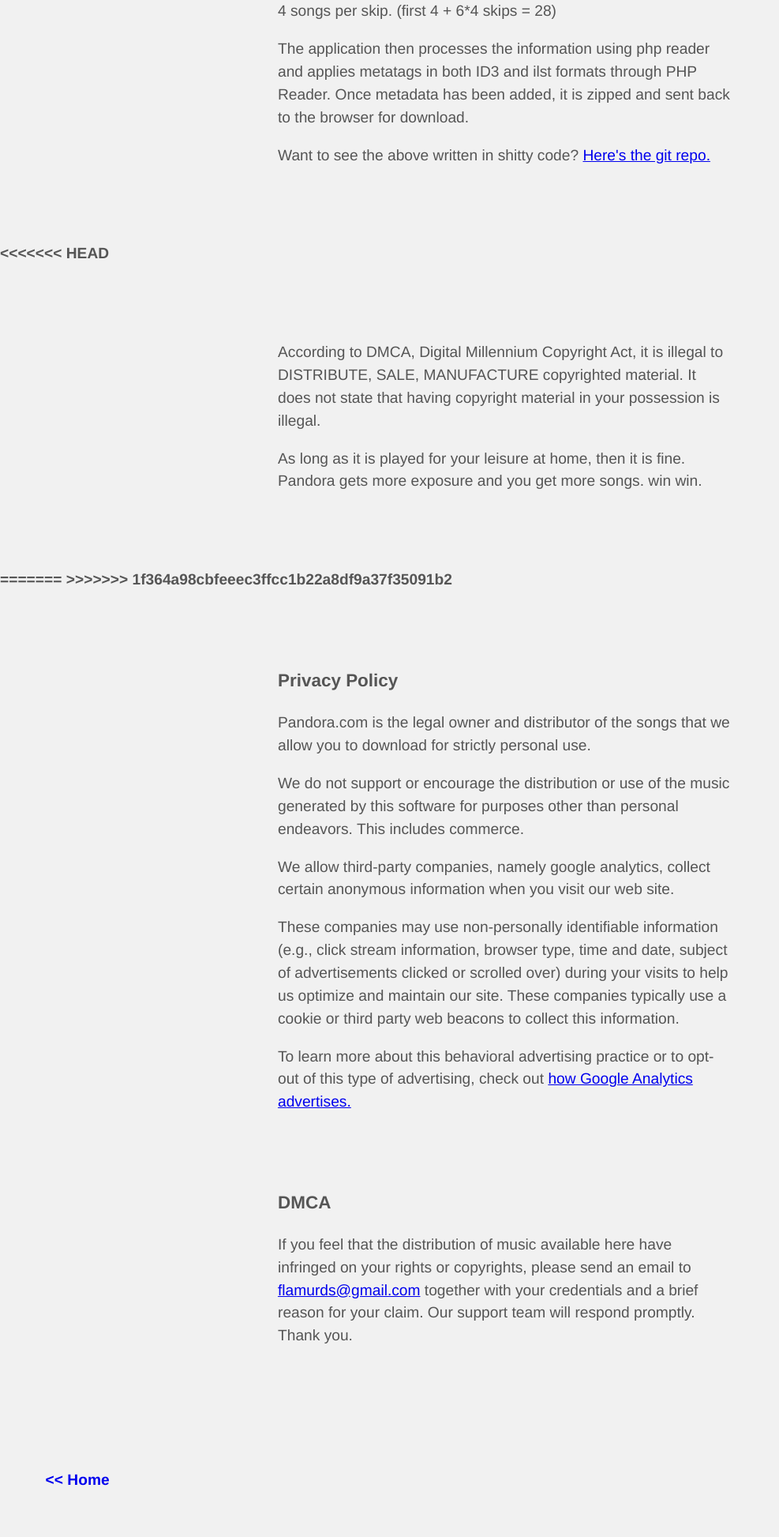
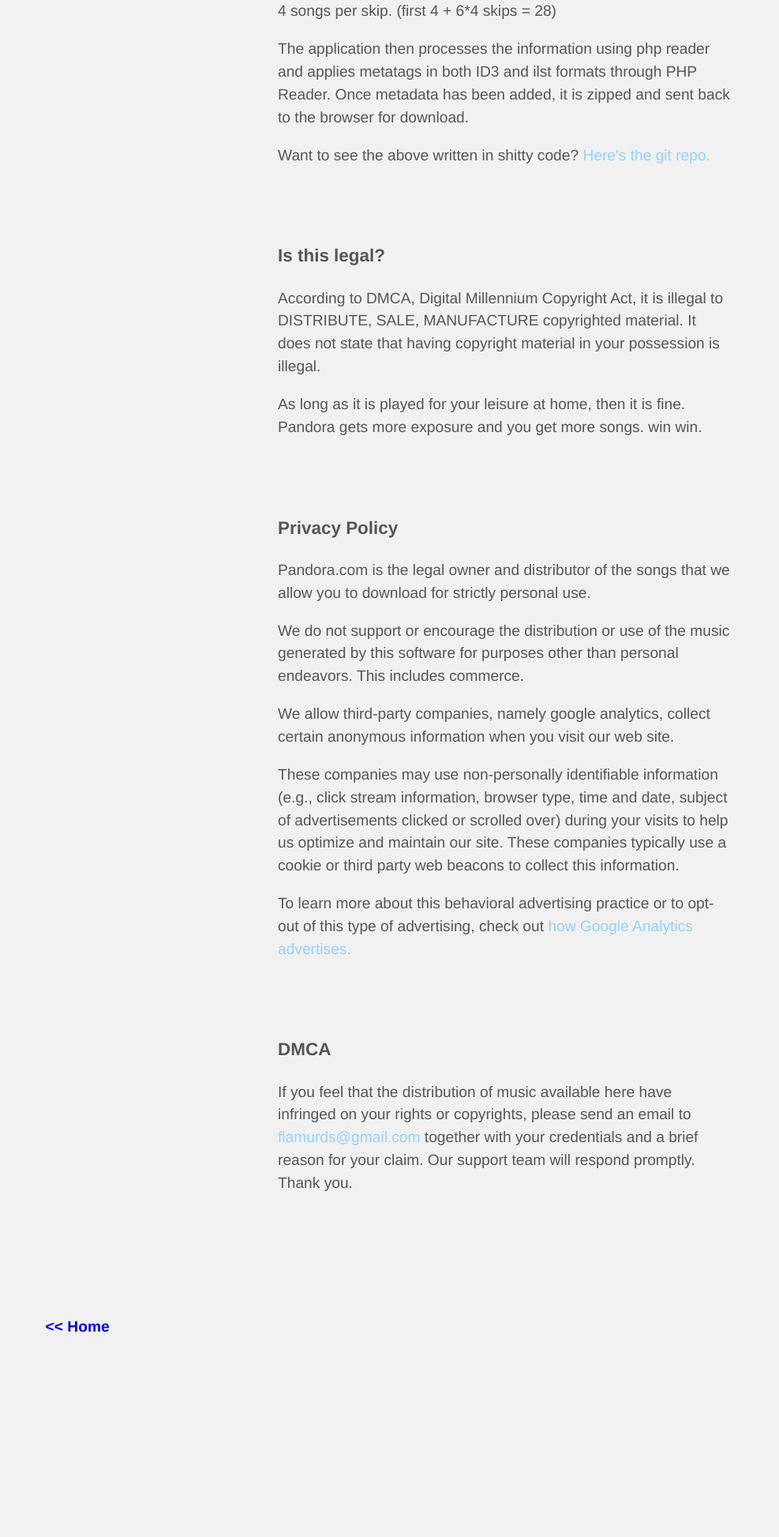
Before and after one commit to bearcott/Pandora-Zipper, a PHP site: page /Privacy.php in a window 1280 px wide. Shown: the part 411-2357 px from the top of the page at 79% size, without its empty margins (0-987 px from the left). After the commit the page ends 2098 px from the top, so only its background shows below. Run offline with PHP 8.4, Linux system fonts and the light colour scheme.

Commit message:
small style fix

```diff
--- a/Privacy.php
+++ b/Privacy.php
@@ -26,13 +26,11 @@
             has been added, it is zipped and sent back to the browser for download.</p>
             <p>Want to see the above written in shitty code? <a href="https://github.com/bGrubbs/Pandora-Zipper/">Here's the git repo.</a></p>
         </section>
-<<<<<<< HEAD
         <section id="legal">
+            <h1>Is this legal?</h1>
             <p>According to DMCA, Digital Millennium Copyright Act, it is illegal to DISTRIBUTE, SALE, MANUFACTURE copyrighted material. It does not state that having copyright material in your possession is illegal.<p>
             <p>As long as it is played for your leisure at home, then it is fine. Pandora gets more exposure and you get more songs. win win.<p>
         </section>
-=======
->>>>>>> 1f364a98cbfeeec3ffcc1b22a8df9a37f35091b2
         <section id="privacy">
             <h1>Privacy Policy</h1>
             <p>Pandora.com is the legal owner and distributor of the songs that we allow you to download for strictly personal use.</p>
--- a/index.php
+++ b/index.php
@@ -123,11 +123,8 @@ if (isset($_POST['logout'])) {
                 </li>
                 <li>
                     <b>100% free and legal.</b>
-<<<<<<< HEAD
                     <p>Well sort of. <a href="Privacy.php#legal">Read here</a> for more info about the legalness but, hey it's free! Free is good.</p>
-=======
                     <p>Well sort of. I mean it's not really legal but, hey it's free! Free is good.</p>
->>>>>>> 1f364a98cbfeeec3ffcc1b22a8df9a37f35091b2
                 </li>
                 <li>
                     <b><b>
--- a/static/style.css
+++ b/static/style.css
@@ -323,3 +323,7 @@ span.beta {
     font-weight: normal;
     text-shadow: none;
 }
+section a {
+    color: #94D0FF;
+    text-decoration: none;
+}
```
